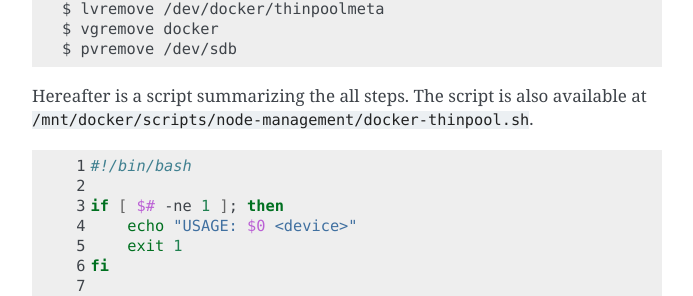
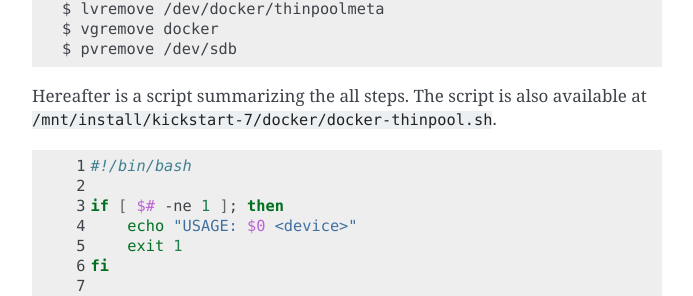
Before and after one commit to Donders-Institute/docker-swarm-setup, a Sphinx documentation site: the page built from doc/operation.rst, in a window 1280 px wide and 900 px high, scrolled down 1712 px. Shown: the part 149-445 px from the top of the window, without its empty margins (418-1111 px from the left). Built offline with Sphinx 7.4.7, drawn with Linux system fonts in a browser that asks for light colours.

Commit message:
Update operation.rst

```diff
--- a/doc/operation.rst
+++ b/doc/operation.rst
@@ -61,7 +61,7 @@ The operating system and the docker engine on the node is provisioned using the
         $ vgremove docker
         $ pvremove /dev/sdb
 
-    Hereafter is a script summarizing the all steps.  The script is also available at ``/mnt/docker/scripts/node-management/docker-thinpool.sh``.
+    Hereafter is a script summarizing the all steps.  The script is also available at ``/mnt/install/kickstart-7/docker/docker-thinpool.sh``.
 
     .. code-block:: bash
         :linenos:
```
